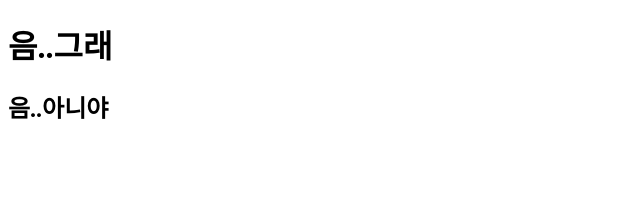
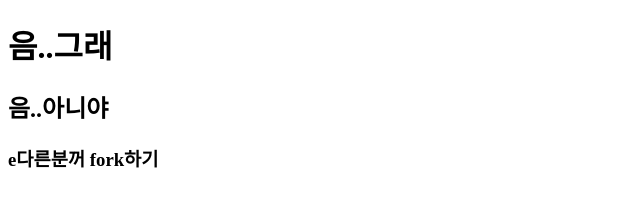
Before and after one commit to rami242424/garyworld3, a plain HTML site: page index.html in a window 1280 px wide. Shown: the whole page, without its empty margins (0-640 px from the left). Drawn offline with Linux system fonts and the light colour scheme.

Commit message:
다른분꺼 드디어해봐요

```diff
--- a/index.html
+++ b/index.html
@@ -9,5 +9,6 @@
   <body>
     <h1>음..그래</h1>
     <h2>음..아니야</h2>
+    <h3>e다른분꺼 fork하기</h3>
   </body>
 </html>
```
